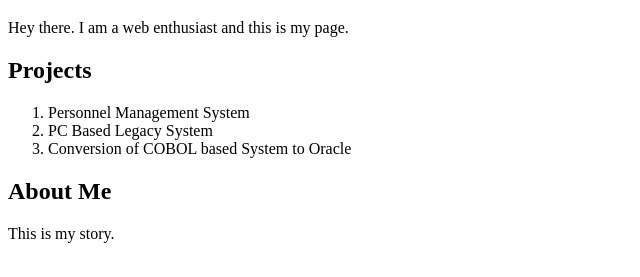
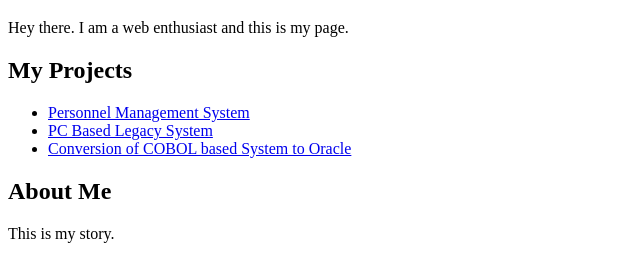
Before and after one commit to KelvinDenhoff/umarscourserarepo, a plain HTML site: page index.html in a window 1280 px wide. Shown: the part 61-338 px from the top of the page, without its empty margins (0-640 px from the left). Drawn offline with Linux system fonts and the light colour scheme.

Commit message:
To Save latest changes

```diff
--- a/index.html
+++ b/index.html
@@ -9,14 +9,13 @@
     <h1>Umars Portfolio</h1>
     <p>Hey there. I am a web enthusiast and this is my page.</p>
 
-    <h2>Projects</h2>
-    <p>
-        <ol>
-            <li>Personnel Management System</li>
-            <li>PC Based Legacy System</li>
-            <li>Conversion of COBOL based System to Oracle</li>
-        </ol>
-    </p>
+    <h2>My Projects</h2>
+
+        <ul>
+            <li><a href="#">Personnel Management System</a></li>
+            <li><a href="#">PC Based Legacy System</a></li>
+            <li><a href="#">Conversion of COBOL based System to Oracle</a></li>
+        </ul>
 
     <h2>About Me</h2>
     <p>This is my story.</p>
```
